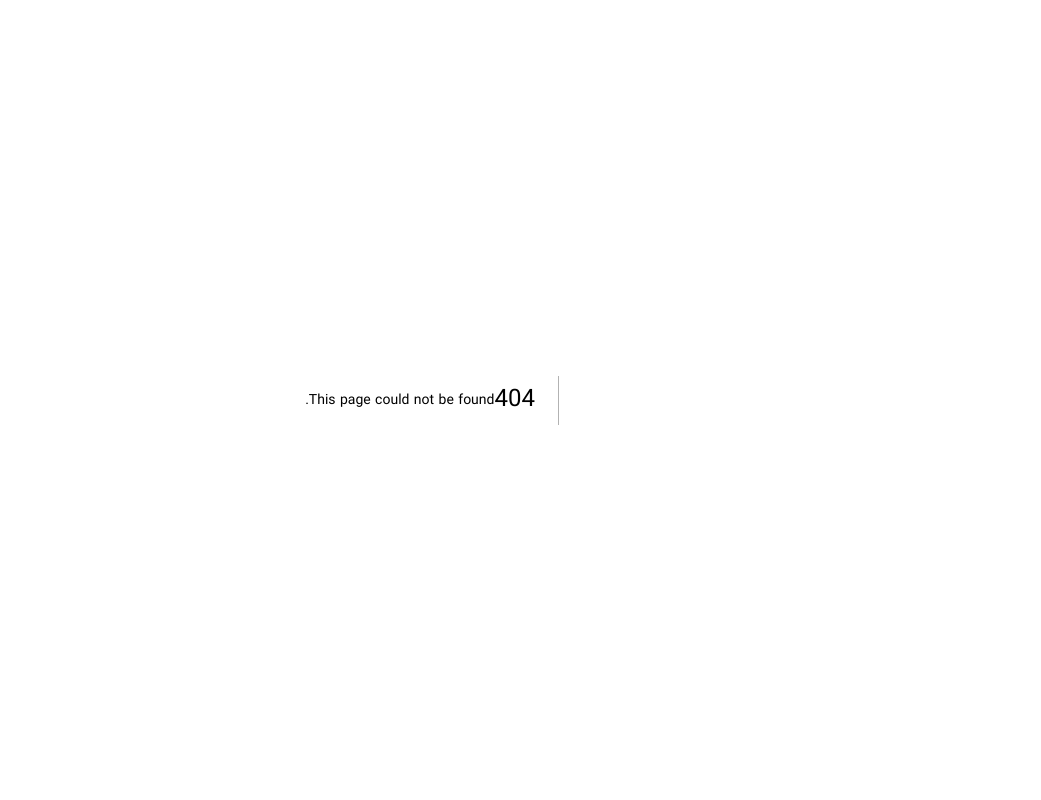
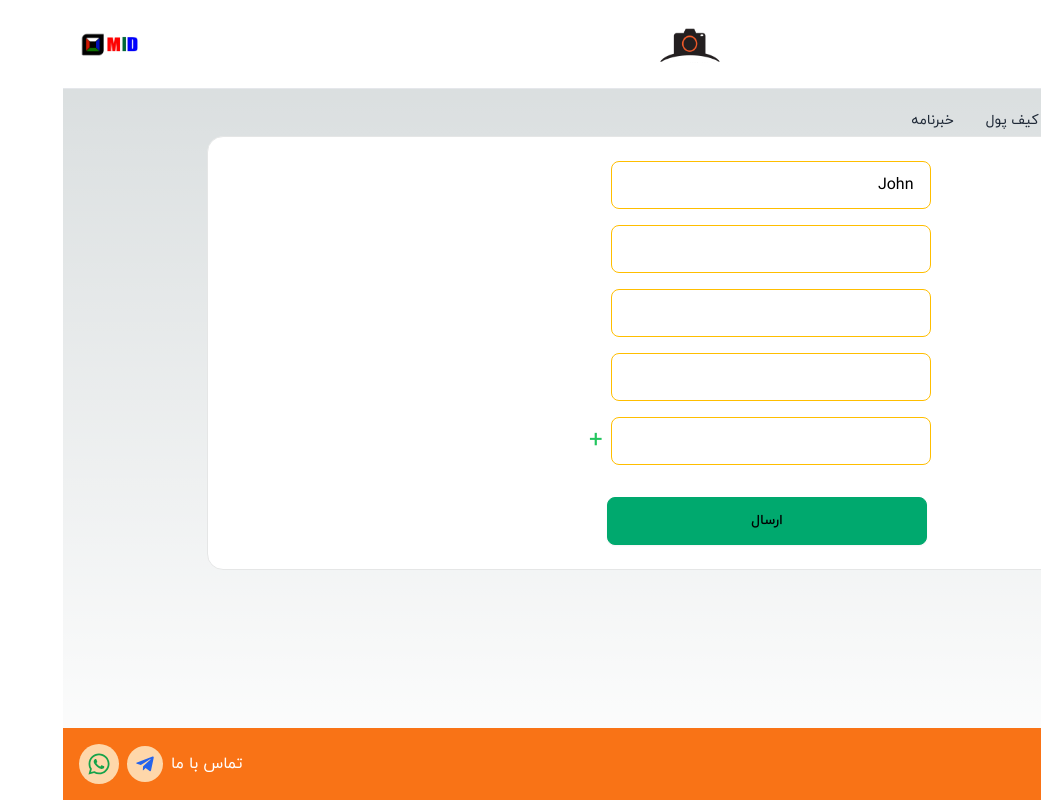
Before and after one commit to NooshinBarazi/mid, a Next.js app: page /profile in a window 1280 px wide. Before the commit this address had no page. Shown: the whole page, without its empty margins (239-1280 px from the left). Built offline with nearby package versions, Linux system fonts and the light colour scheme.

Commit message:
build profile page with infotab and imagetab

```diff
--- /dev/null
+++ b/app/profile/page.tsx
@@ -0,0 +1,73 @@
+import Footer from "@/components/common/footer";
+import Header from "@/components/common/header";
+import ImageTab from "@/components/image-tab";
+import InfoTab from "@/components/info-tab";
+
+export default function Profile() {
+  return (
+    <main className="min-h-screen flex flex-col items-center justify-start">
+      <Header />
+      <div className="flex-grow z-10 w-full max-w-5xl items-center justify-between p-4 text-sm ">
+        <div role="tablist" className="tabs tabs-lifted">
+          <input
+            type="radio"
+            name="my_tabs_2"
+            role="tab"
+            className="tab"
+            aria-label="اطلاعات"
+            defaultChecked
+          />
+          <div
+            role="tabpanel"
+            className="tab-content bg-base-100 border-base-300 rounded-box p-6"
+          >
+            <InfoTab />
+          </div>
+
+          <input
+            type="radio"
+            name="my_tabs_2"
+            role="tab"
+            className="tab"
+            aria-label="عکس"
+          />
+          <div
+            role="tabpanel"
+            className="tab-content bg-base-100 border-base-300 rounded-box p-6"
+          >
+            <ImageTab />
+          </div>
+
+          <input
+            type="radio"
+            name="my_tabs_2"
+            role="tab"
+            className="tab whitespace-nowrap"
+            aria-label="کیف پول"
+          />
+          <div
+            role="tabpanel"
+            className="tab-content bg-base-100 border-base-300 rounded-box p-6"
+          >
+            Tab content 3
+          </div>
+
+          <input
+            type="radio"
+            name="my_tabs_2"
+            role="tab"
+            className="tab"
+            aria-label="خبرنامه"
+          />
+          <div
+            role="tabpanel"
+            className="tab-content bg-base-100 border-base-300 rounded-box p-6"
+          >
+            Tab content 4
+          </div>
+        </div>
+      </div>
+      <Footer />
+    </main>
+  );
+}
--- /dev/null
+++ b/components/image-tab/index.tsx
@@ -0,0 +1,101 @@
+const ImageTab = () => {
+  return (
+    <div>
+      <p className="mt-12">عکس شخصی</p>
+      <hr className="mb-12 mt-2 h-0.5 border-t-0 bg-neutral-100 dark:bg-white/10" />
+      <div className="carousel carousel-center rounded-box">
+        <div className="carousel-item">
+          <img
+            src="https://img.daisyui.com/images/stock/photo-1559703248-dcaaec9fab78.webp"
+            alt="Pizza"
+          />
+        </div>
+        <div className="carousel-item">
+          <img
+            src="https://img.daisyui.com/images/stock/photo-1565098772267-60af42b81ef2.webp"
+            alt="Pizza"
+          />
+        </div>
+        <div className="carousel-item">
+          <img
+            src="https://img.daisyui.com/images/stock/photo-1572635148818-ef6fd45eb394.webp"
+            alt="Pizza"
+          />
+        </div>
+        <div className="carousel-item">
+          <img
+            src="https://img.daisyui.com/images/stock/photo-1494253109108-2e30c049369b.webp"
+            alt="Pizza"
+          />
+        </div>
+        <div className="carousel-item">
+          <img
+            src="https://img.daisyui.com/images/stock/photo-1550258987-190a2d41a8ba.webp"
+            alt="Pizza"
+          />
+        </div>
+        <div className="carousel-item">
+          <img
+            src="https://img.daisyui.com/images/stock/photo-1559181567-c3190ca9959b.webp"
+            alt="Pizza"
+          />
+        </div>
+        <div className="carousel-item">
+          <img
+            src="https://img.daisyui.com/images/stock/photo-1601004890684-d8cbf643f5f2.webp"
+            alt="Pizza"
+          />
+        </div>
+      </div>
+
+      <p className="mt-12">عکس دوستان</p>
+      <hr className="mb-12 mt-2 h-0.5 border-t-0 bg-neutral-100 dark:bg-white/10" />
+      <div className="carousel carousel-center rounded-box">
+        <div className="carousel-item">
+          <img
+            src="https://img.daisyui.com/images/stock/photo-1559703248-dcaaec9fab78.webp"
+            alt="Pizza"
+          />
+        </div>
+        <div className="carousel-item">
+          <img
+            src="https://img.daisyui.com/images/stock/photo-1565098772267-60af42b81ef2.webp"
+            alt="Pizza"
+          />
+        </div>
+        <div className="carousel-item">
+          <img
+            src="https://img.daisyui.com/images/stock/photo-1572635148818-ef6fd45eb394.webp"
+            alt="Pizza"
+          />
+        </div>
+        <div className="carousel-item">
+          <img
+            src="https://img.daisyui.com/images/stock/photo-1494253109108-2e30c049369b.webp"
+            alt="Pizza"
+          />
+        </div>
+        <div className="carousel-item">
+          <img
+            src="https://img.daisyui.com/images/stock/photo-1550258987-190a2d41a8ba.webp"
+            alt="Pizza"
+          />
+        </div>
+        <div className="carousel-item">
+          <img
+            src="https://img.daisyui.com/images/stock/photo-1559181567-c3190ca9959b.webp"
+            alt="Pizza"
+          />
+        </div>
+        <div className="carousel-item">
+          <img
+            src="https://img.daisyui.com/images/stock/photo-1601004890684-d8cbf643f5f2.webp"
+            alt="Pizza"
+          />
+        </div>
+      </div>
+    </div>
+  );
+};
+
+export default ImageTab;
--- /dev/null
+++ b/components/info-tab/index.tsx
@@ -0,0 +1,120 @@
+"use client";
+import { useState } from "react";
+import { useForm } from "react-hook-form";
+
+const InfoTab = () => {
+  const [user, setUser] = useState({
+    first_name: "John",
+    last_name: "",
+    date_of_birth: "",
+    email: "",
+  });
+  const [phoneNumbers, setPhoneNumbers] = useState<string[]>([""]);
+  const { register, handleSubmit } = useForm();
+
+  const onSubmit = () => {
+    console.log("onSubmit");
+  };
+
+  const handleAddPhoneNumber = () => {
+    setPhoneNumbers([...phoneNumbers, ""]);
+  };
+
+  const handlePhoneNumberChange = (index: number, value: string) => {
+    const newPhoneNumbers = [...phoneNumbers];
+    newPhoneNumbers[index] = value;
+    setPhoneNumbers(newPhoneNumbers);
+  };
+
+  const handleRemovePhoneNumber = (index: number) => {
+    const newPhoneNumbers = [...phoneNumbers];
+    newPhoneNumbers.splice(index, 1);
+    setPhoneNumbers(newPhoneNumbers);
+  };
+
+  return (
+    <form onSubmit={handleSubmit(onSubmit)}>
+      <div className="mb-4 flex justify-start items-center gap-2 ">
+        <label className="block text-right text-gray-700 w-1/4">نام:</label>
+        <input
+          {...register("first_name", { value: user?.first_name })}
+          className="input input-bordered input-warning w-full max-w-xs"
+          type="text"
+          value={user?.first_name}
+        />
+      </div>
+      <div className="mb-4 flex justify-start items-center gap-2 ">
+        <label className="block text-right text-gray-700 w-1/4">
+          نام خانوادگی:
+        </label>
+        <input
+          {...register("last_name", { value: user?.last_name })}
+          className="input input-bordered input-warning w-full max-w-xs"
+          type="text"
+          value={user?.last_name}
+        />
+      </div>
+      <div className="mb-4 flex justify-start items-center gap-2 ">
+        <label className="block text-right text-gray-700 w-1/4">
+          تاریخ تولد:
+        </label>
+        <input
+          {...register("date_of_birth", { value: user?.date_of_birth })}
+          className="input input-bordered input-warning w-full max-w-xs"
+          value={user?.date_of_birth}
+        />
+      </div>
+      <div className="mb-4 flex justify-start items-center gap-2 ">
+        <label className="block text-right text-gray-700 w-1/4">ایمیل:</label>
+        <input
+          {...register("email", { value: user?.email })}
+          className="input input-bordered input-warning w-full max-w-xs"
+          value={user?.email}
+        />
+      </div>
+      <div className="mb-4 flex gap-2">
+        <label className="block text-right text-gray-700 w-1/4">
+          شماره دوستان:
+        </label>
+        {phoneNumbers.map((phoneNumber, index) => (
+          <div key={index} className="mb-4 flex justify-start items-center gap-2 flex-grow">
+            <input
+              className="input input-bordered input-warning w-full max-w-xs"
+              type="text"
+              value={phoneNumber}
+              onChange={(e) => handlePhoneNumberChange(index, e.target.value)}
+            />
+            {index > 0 && (
+              <button
+                className="ml-2 text-4xl text-red-500"
+                onClick={() => handleRemovePhoneNumber(index)}
+              >
+                -
+              </button>
+            )}
+            {index === phoneNumbers.length - 1 && (
+              <button
+                className="ml-2 text-2xl text-green-500"
+                onClick={handleAddPhoneNumber}
+              >
+                +
+              </button>
+            )}
+          </div>
+        ))}
+      </div>
+      <div className="flex justify-center w-full">
+        <div className="w-full max-w-xs lg:ml-32">
+          <button
+            type="submit"
+            className="btn btn-success w-full"
+          >
+            ارسال
+          </button>
+        </div>
+      </div>
+    </form>
+  );
+};
+
+export default InfoTab;
```
Also changed, not shown: components/wallet-tab/index.tsx (added).
